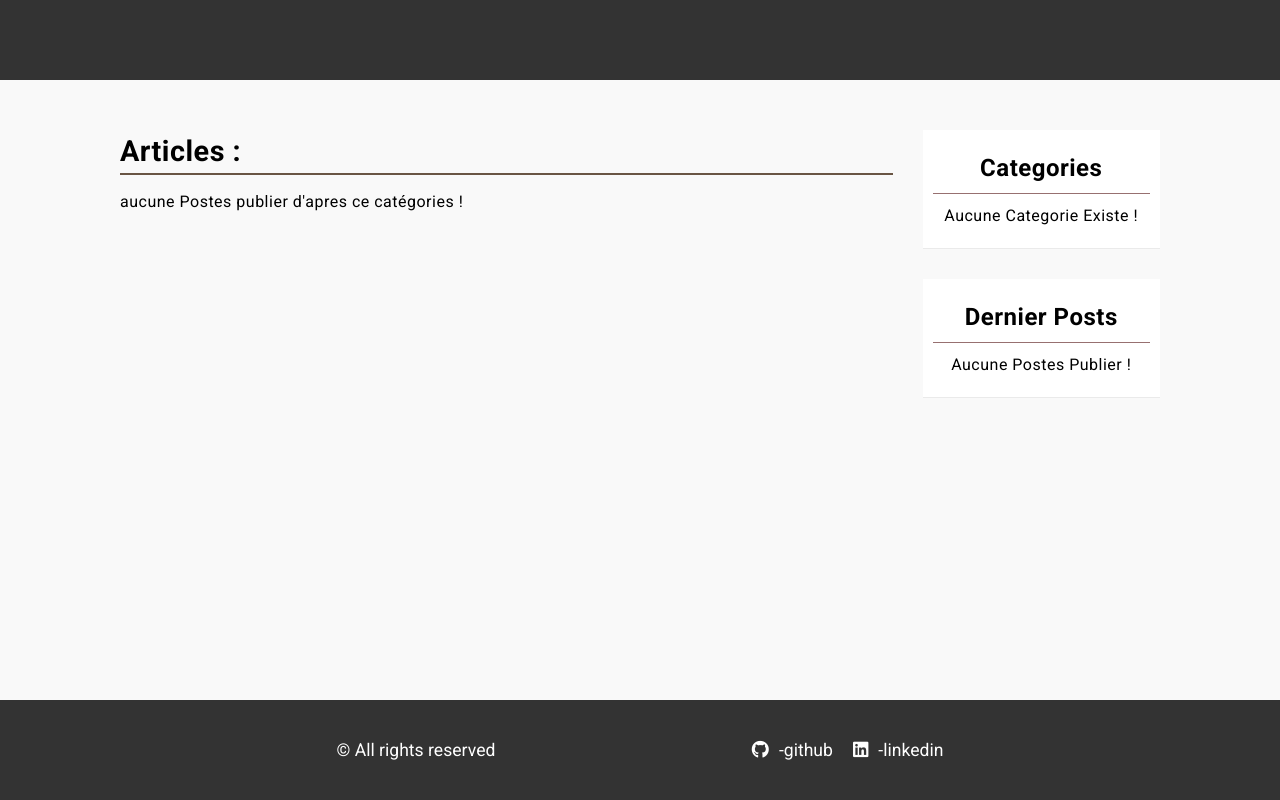
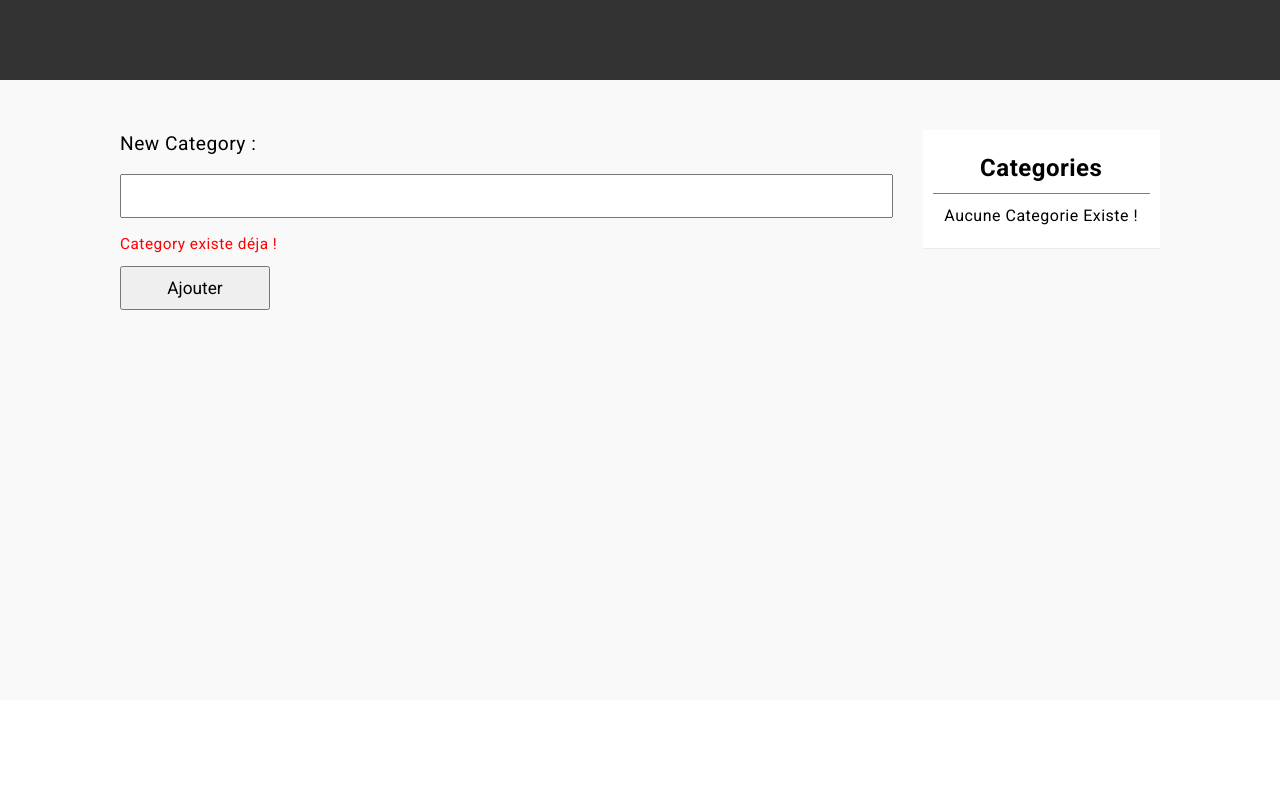
Before and after one commit to wahil09/blog, a PHP site: page /admin/categories_manager/new_category.php in a window 1280 px wide. Run offline with PHP 8.4, Linux system fonts and the light colour scheme; the visitor is signed in with stand-in values (Sample User, id 1); data that the repository does not hold is empty.

Commit message:
mettre les pages en lien entre eux

```diff
--- a/admin/categories_manager/new_category.php
+++ b/admin/categories_manager/new_category.php
@@ -2,29 +2,42 @@
     include "../../config.php";
     include $BlogPathInclude."model.php";
     $categoriesModel = new ModelCategories();
-    $postsModel = new ModelPosts();
-    $categories = $categoriesModel->getCategories();
 
     if(!isset($_SESSION["login"])) {
-        header("location:". $BlogPathLien."index.php");
+        header("location:".$BlogPathLien."index.php");
         exit();
     } else {
         if(isset($_SESSION["login"]->role)) {
             if($_SESSION["login"]->role != "admin") {
-                header("location:". $BlogPathLien."users");
+                header("location:".$BlogPathLien."users/index.php");
                 exit();
             } else {
                 if(isset($_GET["logout"])) {
                     session_unset();
                     session_destroy();
-                    header("location:". $BlogPathLien."index.php");
+                    header("location:".$BlogPathLien."index.php");
                     exit();
+                }
+
+                if (isset($_SESSION["category_ajouter"])) {
+                    $category_ajouter = $_SESSION["category_ajouter"];
+                    echo "<script>
+                            alert('$category_ajouter est bien ajouter !');
+                        </script>";
+                    unset($_SESSION['category_ajouter']);
+                    header('refresh: 0.5; URL=../posts_manager/new_post.php');
+                    exit();
+                };
+
+                if(isset($_POST["category"])) {
+                    if(!empty($_POST["category"])) {
+                        $category_name = $_POST["category"];
+                        $categoriesModel->setCategories($category_name, $_SESSION["login"]->id);
+                    } else {
+                        $_SESSION["champs-vide"] = true;
                     }
                 }
             }
-        if(isset($_GET["id"])) {
-            $categoriesId = $_GET["id"];
-            $posts = $postsModel->getPostsByCategory($categoriesId);
         }
     }
 ?>
@@ -35,39 +48,28 @@
         <?php include $BlogPathInclude."header.php" ?>
         <main class="content">
             <div class="container">
-                <section class='posts'>
-                    <h2 class="title">Articles :</h2>
+                <form method="post" class="form-categorie">
+                    <label for="category">New Category :</label>
+                    <input type="text" name="category" id="category" required>
                     <?php
-                    if(!empty($posts)) : ?>
-                        <?php for($i=0; isset($posts[$i]); $i++) : ?>
-                            <article class='post'>
-                                <div class='post-image'>
-                                    <img src='<?php echo $BlogPathLien?>assets/img/posts_images/<?php echo $posts[$i]['postImage'] ?>' alt='<?php echo $posts[$i]['postImage'] ?>'>
-                                </div>
-                                <div class='post-title'>
-                                    <h3><?php echo $posts[$i]['postTitle'] ?></h3>
-                                </div>
-                                <div class='post-details'>
-                                    <p class='post-info'>
-                                        <span><i class='fa-solid fa-user'></i><?php echo htmlspecialchars($posts[$i]['postAuthor']) ?></span>
-                                        <span><i class='fa-solid fa-calendar-days'></i><?php echo htmlspecialchars($posts[$i]['postDate']) ?></span>
-                                        <span><i class='fa-sharp fa-solid fa-tags'></i><?php echo $posts[$i]['postCat'] ?></span>
-                                    </p>
-                                    <p class='post-description'><?php echo htmlspecialchars(substr($posts[$i]['postContent'], 0, 300)) ?> ...</p>
-                                    <a href='post_page.php?id=<?php echo htmlspecialchars($posts[$i]['id']) ?>' class='btn-custom' >Lire Plus</a>
-                                </div>
-                            </article>
-                        <?php endfor; ?>
-                    <?php else : ?>
-                        <p>aucune Postes publier d'apres ce catégories !</p>
-                    <?php endif ?>
-                </section>
+                        if(isset($_SESSION["category_exist"])) {
+                            echo "<p class='error-msg'>Category existe déja !</p>";
+                            unset($_SESSION["category_exist"]);
+                        }
+                        if(isset($_SESSION['champs-vide'])) {
+                            echo "<p class='error-msg'>Champs vide !</p>";
+                            unset($_SESSION["champs-vide"]);
+                        }
+                    ?>
 
+                    <input type="submit" value="Ajouter">
+                </form>
                 <div class="sidebar">
                     <div class="row categories flex-c">
                         <h2>Categories</h2>
                         <ul class="flex-c">
                             <?php
+                            $categories = $categoriesModel->getCategories();
                             if(!empty($categories)) :?>
                                 <?php for($i=0; isset($categories[$i]); $i++) {
                                     echo "
@@ -79,35 +81,14 @@
                             <?php endif ?>
                         </ul>
                     </div>
-                    <div class="row last-posts flex-c">
-                        <h2>dernier posts</h2>
-                        <ul class="flex-c">
-                            <?php
-                            $posts = $postsModel->getLastPosts();;
-                            if($posts) : ?>
-                                <?php for($i=0; isset($posts[$i])&&$i<3; $i++) : ?>
-                                    <li class='last-post'>
-                                        <a href='post_page.php?id=<?php echo $posts[$i]['id'] ?>' class='last-post'>
-                                            <span class='img-last-post'><img src='<?php echo $BlogPathLien?>assets/img/posts_images/<?php echo $posts[$i]['postImage'] ?>' alt='<?php echo $posts[$i]['postImage'] ?>'></span>
-                                            <span><?php echo htmlspecialchars($posts[$i]['postTitle']) ?></span>
-                                        </a>
-                                    </li>
-                                <?php endfor; ?>
-                            <?php else : ?>
-                                <p>aucune Postes publier !</p>
-                            <?php endif ?>
-                        </ul>
-                        <?php
-                            // On ferme la connexion
-                            $categoriesModel->closeConnection();
-                            $postsModel->closeConnection();
-                        ?>
-                    </div>
                 </div>
             </div>
         </main>
         <?php
-        include $BlogPathInclude."footer.php";
+            include "../footer.php";
+            // On ferme la connexion
+            $categoriesModel->closeConnection();
         ?>
+        <script src="<?php echo $BlogPathLien?>assets/js/script.js"></script>
     </body>
 </html>
--- a/admin/posts_manager/new_post.php
+++ b/admin/posts_manager/new_post.php
@@ -40,9 +40,8 @@
                                     alert('Post Partager !');
                                 </script>";
                                 include $BlogPathInclude."admin/upload_image.php";
-                                echo $BlogPathInclude."admin/upload_image.php";
                                 unset($_SESSION["post-partager"]);
-                                header("location: ".$BlogPathLien. "index.php"); // changer ca en refresh
+                                header( "refresh: .3; url=".$BlogPathLien."admin/index.php" );
                                 exit();
                             } else {
                                 echo "<script>
--- a/admin/upload_image.php
+++ b/admin/upload_image.php
@@ -4,7 +4,6 @@
     //ini_set("error_log", "/tmp/php-error.log"); // set error path
     //error_log( "Hello, errors!" ); // log a test error
     $target_dir = $BlogPathInclude."assets/img/posts_images/";
-    echo basename($_FILES["imageToUpload"]["name"]);
     $target_file = $target_dir . basename($_FILES["imageToUpload"]["name"]);
     $uploadOk = 1;
     $imageFileType = strtolower(pathinfo($target_file, PATHINFO_EXTENSION));
--- a/header.php
+++ b/header.php
@@ -10,8 +10,8 @@
             <!-- bar du navigation pour les grand écrans -->
             <nav>
                 <ul class="menu flex-r">
-                    <li><a href="index.php">Acceuil</a></li>
-                    <li><a href="posts_manager/manage_posts.php">Dashboard</a></li>
+                    <li><a href="<?php echo $BlogPathLien?>admin/index.php">Acceuil</a></li>
+                    <li><a href="<?php echo $BlogPathLien?>admin/manage_posts.php">Dashboard</a></li>
                     <li><a href="afficher_users.php">Users</a></li>
                     <li class="li-article"><span>Articles</span>
                         <ul class="last-ul">
@@ -30,8 +30,8 @@
                     <span class="bar bottom"></span>
                 </div>
                 <ul class="menu-phone flex-c" id="menuPhone">
-                    <li><a href="index.php">Acceuil</a></li>
-                    <li><a href="posts_manager/manage_posts.php">Dashboard</a></li>
+                    <li><a href="<?php echo $BlogPathLien?>admin/index.php">Acceuil</a></li>
+                    <li><a href="<?php echo $BlogPathLien?>admin/posts_manager/manage_posts.php">Dashboard</a></li>
                     <li><a href="afficher_users.php">Users</a></li>
                     <li class="li-article"><span>Articles</span>
                         <ul class="last-ul">
--- a/model.php
+++ b/model.php
@@ -138,11 +138,11 @@
                 $this->db->exec($new_category);
                 // pour afficher un message sur categories.php qui dit "categorie ajouter !"
                 $_SESSION['category_ajouter'] = $category_name;
-                header("location: categories.php");
+                header("location: manage_categories.php");
                 exit();
             } else {
                 $_SESSION["category_exist"] = $this->replaceQuote($category_name);
-                header("location: categories.php");
+                header("location: manage_categories.php");
                 exit();
             }
 
```
Also changed, not shown: assets/img/posts_images/cr-legend.jpg (deleted), assets/img/posts_images/cr-portugal.jpg (added), assets/img/posts_images/javascript-image.jpg (added), assets/img/posts_images/sql-image.jpg (added). Lines whose indentation alone changed are shown as unchanged.
